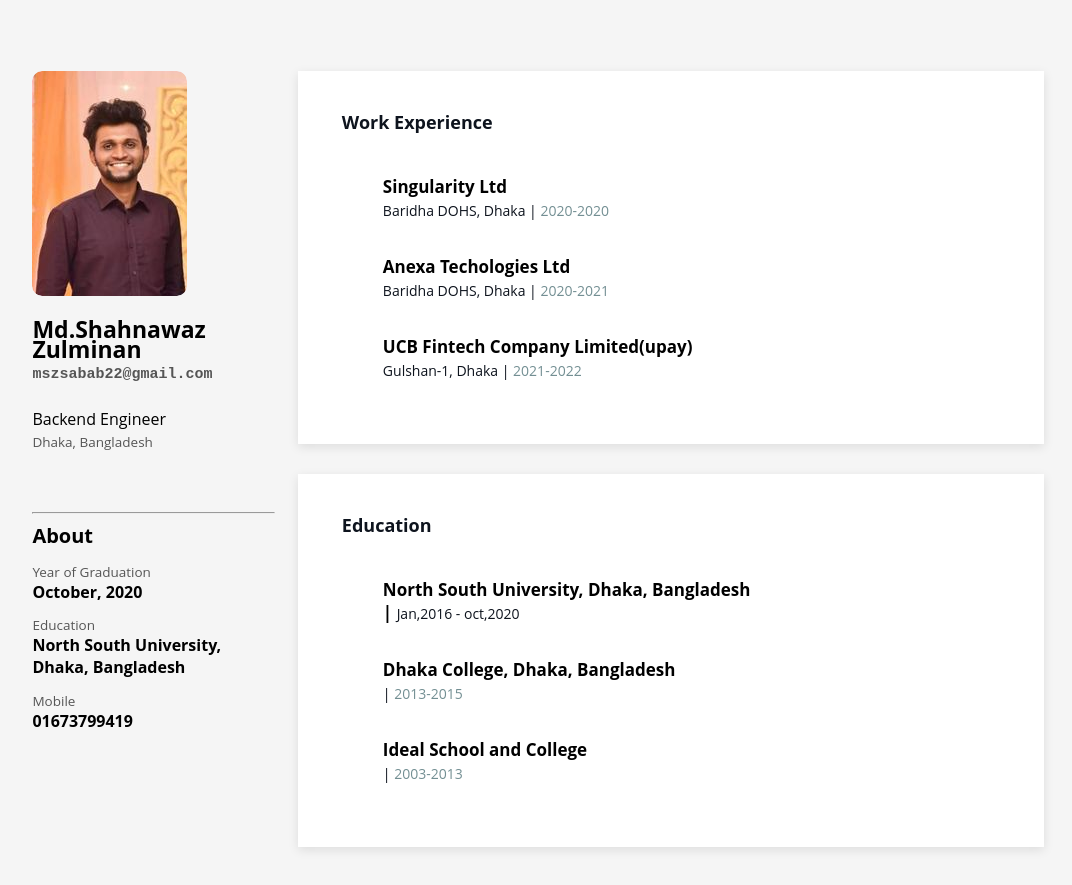
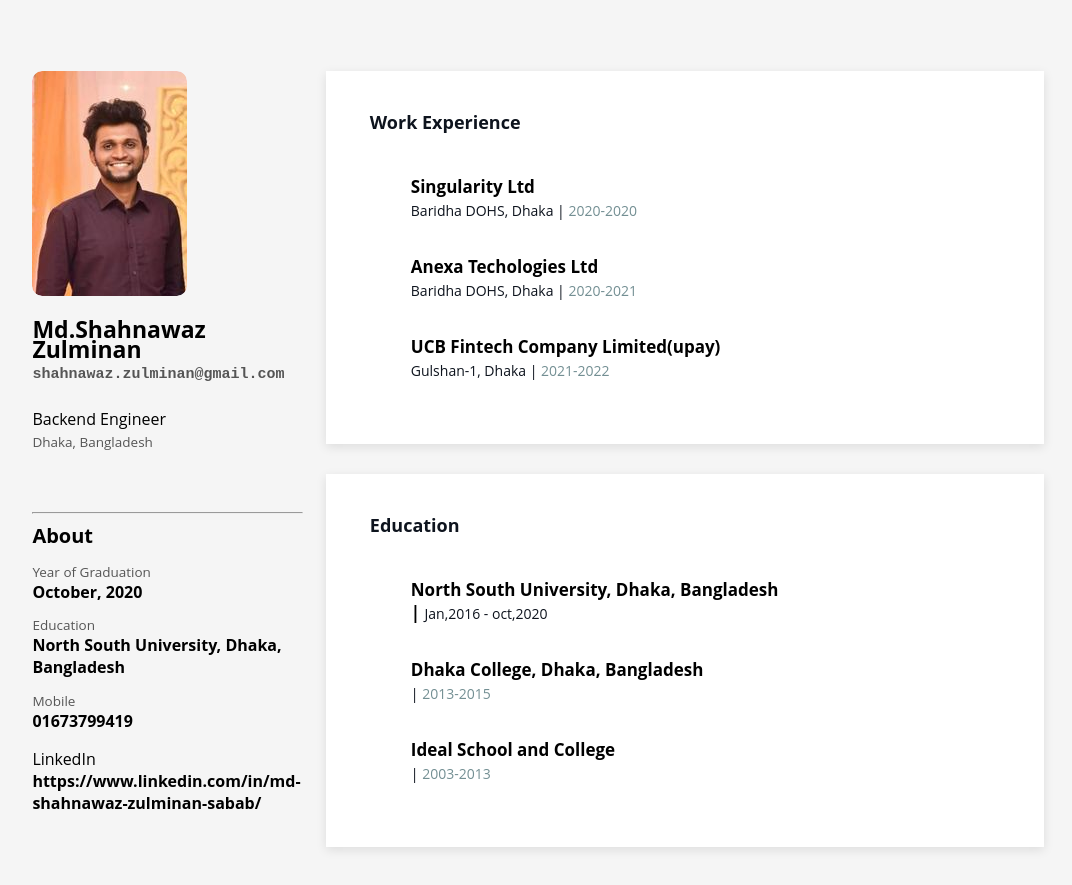
Before and after one commit to MszSabab/portfolio, a plain HTML site: page index.html in a window 1280 px wide. Shown: the whole page, without its empty margins (102-1174 px from the left). Drawn offline with Linux system fonts and the light colour scheme.

Commit message:
Update index.html

```diff
--- a/index.html
+++ b/index.html
@@ -14,7 +14,7 @@
                 <img id="profile-photo" src="sz.jpg" alt="Profile-Image">
                 <a href="#"><i class="fas fa-pen stroke-transparent"></i></a>
             </div>
-            <p id="name">Md.Shahnawaz Zulminan<br><span id="email">mszsabab22@gmail.com</span></p>
+            <p id="name">Md.Shahnawaz Zulminan<br><span id="email">shahnawaz.zulminan@gmail.com</span></p>
             <p id="designation">Backend Engineer<br><span id="college">Dhaka, Bangladesh</span></p>
             <div id="social-links"><a href="#"><i class="fab fa-facebook-f stroke-transparent"></i></a><a><i class="fab fa-twitter stroke-transparent"></i></a><a><i class="fab fa-linkedin-in stroke-transparent"></i></a><a><i class="fab fa-github stroke-transparent"></i></a></div>
             <hr width="100%">
@@ -25,6 +25,7 @@
             <p id="year-graduation">Year of Graduation<br><strong>October, 2020</strong></p>
             <p id="education">Education<br><strong>North South University, Dhaka, Bangladesh</strong></p>
             <p id="telephone">Mobile<br><strong>01673799419</strong></p>
+            <p id="LinkedIn">LinkedIn<br><strong>https://www.linkedin.com/in/md-shahnawaz-zulminan-sabab/</strong></p>
             </div>
         <div id="info-cards">
             <div class="card">
```
